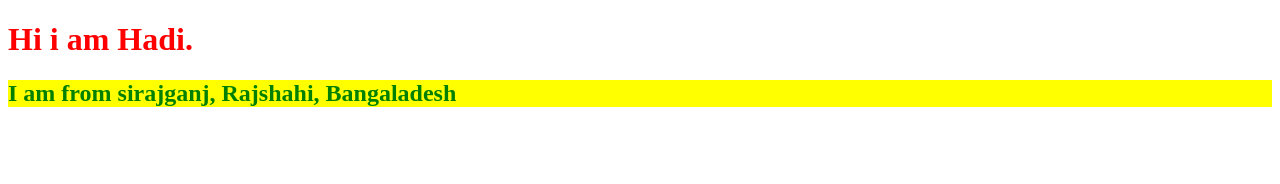
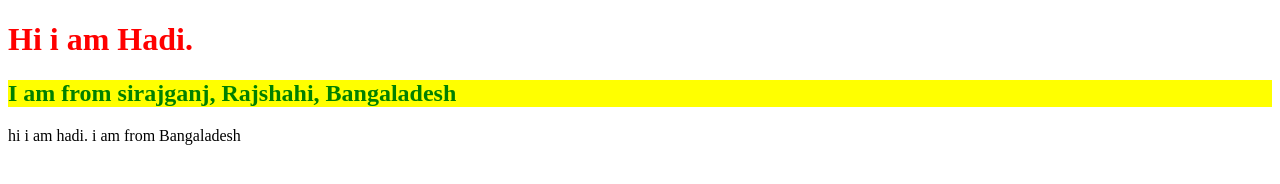
Before and after one commit to haadi99/my-second-repo, a plain HTML site: page index.html in a window 1280 px wide. Drawn offline with Linux system fonts and the light colour scheme.

Commit message:
added paragraph

```diff
--- a/index.html
+++ b/index.html
@@ -10,6 +10,6 @@
 <body>
     <h1>Hi i am Hadi.</h1>
     <h2>I am from sirajganj, Rajshahi, Bangaladesh</h2>
-
+    <p>hi i am hadi. i  am from Bangaladesh</p>
 </body>
 </html>
```
